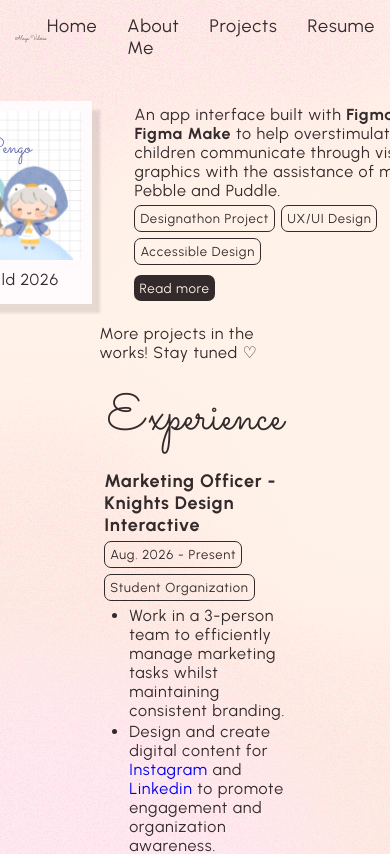
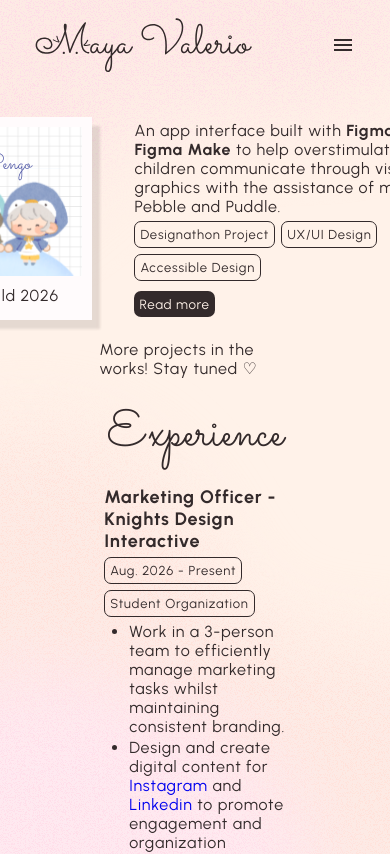
Before and after one commit to mirimaya/mayavalerio-v2, a React (Vite) app: page /projects in a window 390 px wide. Shown: the top 854 px of the page. Built offline with nearby package versions, Linux system fonts and the light colour scheme.

Commit message:
Updating the navbar.jsx and navbar.css to condense on mobile screens for a better UX. Added menu-icon.svg and close-menu-icon.svg for condensed navbar

```diff
--- a/src/Components/Navbar.css
+++ b/src/Components/Navbar.css
@@ -1,4 +1,70 @@
-.navbar-container {
+/*styling the navbar*/
+nav ul {
+    width: 100%;
+    list-style: none;
+    display: flex;
+    justify-content: flex-end;
+    align-items: center;
+}
+nav li {
+    height: 60px;
+}
+.nlinks {
+    height: 100%;
+    display: flex;
+    padding: 0 20px;
+    align-items: center;
+    color:#332A2B;
+    font-size: 18px;
+    text-decoration: none;
+    position: relative;
+}
+nav li:first-child {
+    margin-right: auto;
+}
+
+/*styling the sidebar*/
+.sidebar{
+    position:fixed;
+    top: 0;
+    right: 0;
+    height: 100vh;
+    width: 250px;
+    background-color: rgba(255, 195, 204, 0.2);
+    box-shadow: -7px 0 7px #332a2b28;
+    backdrop-filter: blur(8px);
+    z-index: 999;
+    display: none;
+    flex-direction: column;
+    align-items: flex-start;
+    justify-content: flex-start;
+}
+.sidebar li {
+    width: 100%;
+}
+.sidebar li:first-child {
+    margin-left: auto;
+}
+
+/*media query to handle the sidebar's appearance on mobile*/
+.menu-btn {
+    display: none;
+}
+@media(max-width: 855px) {
+    .hideOnMobile {
+        display: none;
+    }
+    .menu-btn {
+        display: block;
+    }
+}
+@media(max-width: 400px) {
+    .sidebar {
+        width: 100%;
+    }
+}
+
+/* .navbar-container {
     display: flex;
     justify-content: space-between;
     align-items: center;
@@ -45,3 +111,4 @@
     width: 100%;
     left: 0;
 }
+*/
--- a/src/Components/Navbar.jsx
+++ b/src/Components/Navbar.jsx
@@ -1,32 +1,38 @@
 import { Link } from "react-router-dom"
 import './Navbar.css'
 import Mayaslogo from '../Images/navbar-logo.svg'
+
 import Mayasresume from '../assets/maya-resume-oct2026.pdf'
 
 function Navbar() {
+    function showSidebar() {
+        const sidebar = document.querySelector('.sidebar');
+        sidebar.style.display = 'flex';
+    }
+    function hideSidebar() {
+        const sidebar = document.querySelector('.sidebar');
+        sidebar.style.display = 'none';
+    }
     return(
         <>
             <nav class='navbar-container'>
-                <div className='nav-logo'>
-                    <img src={Mayaslogo} alt="Maya Valerio's Logo"></img>
-                </div>
+                <ul className='sidebar'>
+                    <li onClick={hideSidebar}><a href="#" className='nlinks'><svg xmlns="http://www.w3.org/2000/svg" height="24px" viewBox="0 -960 960 960" width="24px" fill="##332A2B"><path d="m256-200-56-56 224-224-224-224 56-56 224 224 224-224 56 56-224 224 224 224-56 56-224-224-224 224Z"/></svg></a></li>
+                    <li><Link to={"/"} className='nlinks'>Home</Link></li>
+                    <li><Link to={"/about"} className='nlinks'>About Me</Link></li>
+                    <li><Link to={"/projects"} className='nlinks'>Projects</Link></li>
+                    <li><a href={Mayasresume} className='nlinks' target='_blank' rel='noopener noreferrer'>Resume</a></li>
+                </ul>
                 <ul className='nav-links'>
-                    <li>
-                        <Link to={"/"} className='nlinks'>Home</Link>
-                    </li>
-                    <li>
-                        <Link to={"/about"} className='nlinks'>About Me</Link>
-                    </li>
-                    <li>
-                        <Link to={"/projects"} className='nlinks'>Projects</Link>
-                    </li>
-                    <li>
-                        <a href={Mayasresume} className='nlinks' target='_blank' rel='noopener noreferrer'>Resume</a>
-                    </li>
+                    <li><img src={Mayaslogo} alt="Maya Valerio's Logo" className='nav-logo nlinks' height="60"></img></li>
+                    <li className='hideOnMobile'><Link to={"/"} className='nlinks'>Home</Link></li>
+                    <li className='hideOnMobile'><Link to={"/about"} className='nlinks'>About Me</Link></li>
+                    <li className='hideOnMobile'><Link to={"/projects"} className='nlinks'>Projects</Link></li>
+                    <li className='hideOnMobile'><a href={Mayasresume} className='nlinks' target='_blank' rel='noopener noreferrer'>Resume</a></li>
+                    <li className='menu-btn' onClick={showSidebar}><a href="#" className='nlinks'><svg xmlns="http://www.w3.org/2000/svg" height="24px" viewBox="0 -960 960 960" width="24px" fill="#332A2B"><path d="M120-240v-80h720v80H120Zm0-200v-80h720v80H120Zm0-200v-80h720v80H120Z"/></svg></a></li>
                 </ul>
             </nav>
         </>
     )
 }
-
 export default Navbar
```
Also changed, not shown: src/Images/close-menu-icon.svg (added), src/Images/menu-icon.svg (added).
